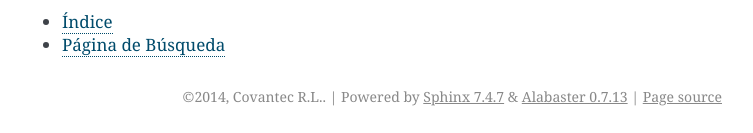
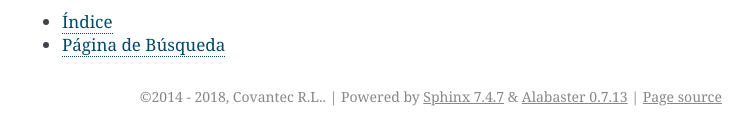
Before and after one commit to macagua/entrenamiento.python_basico, a Sphinx documentation site: the page built from source/index.rst, in a window 1280 px wide and 900 px high, scrolled down 2422 px. Shown: the part 764-897 px from the top of the window, without its empty margins (388-1141 px from the left). Built offline with Sphinx 7.4.7, drawn with Linux system fonts in a browser that asks for light colours.

Commit message:
Actualizado la fecha del copyright

```diff
--- a/source/conf.py
+++ b/source/conf.py
@@ -62,7 +62,7 @@ master_doc = 'index'
 
 # General information about the project.
 project = u'entrenamiento.python_basico'
-copyright = u'2014, Covantec R.L.'
+copyright = u'2014 - 2018, Covantec R.L.'
 
 # The version info for the project you're documenting, acts as replacement for
 # |version| and |release|, also used in various other places throughout the
@@ -293,7 +293,7 @@ texinfo_documents = [
 epub_title = u'Materiales del curso de programación en Python - Nivel básico'
 epub_author = u'Leonardo J. Caballero G.'
 epub_publisher = u'Covantec R.L.'
-epub_copyright = u'2014, Leonardo J. Caballero G.'
+epub_copyright = u'2014 - 2018, Leonardo J. Caballero G.'
 
 # The language of the text. It defaults to the language option
 # or en if the language is not set.
```
